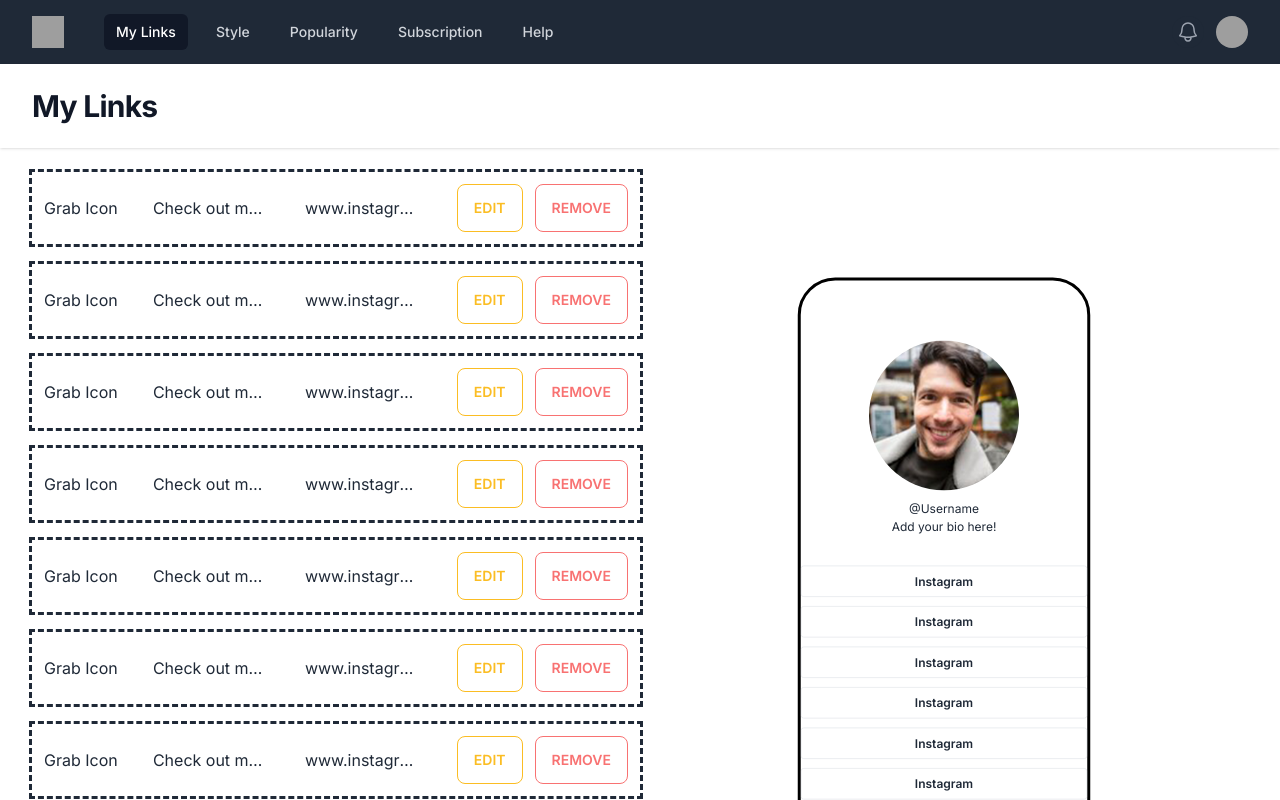
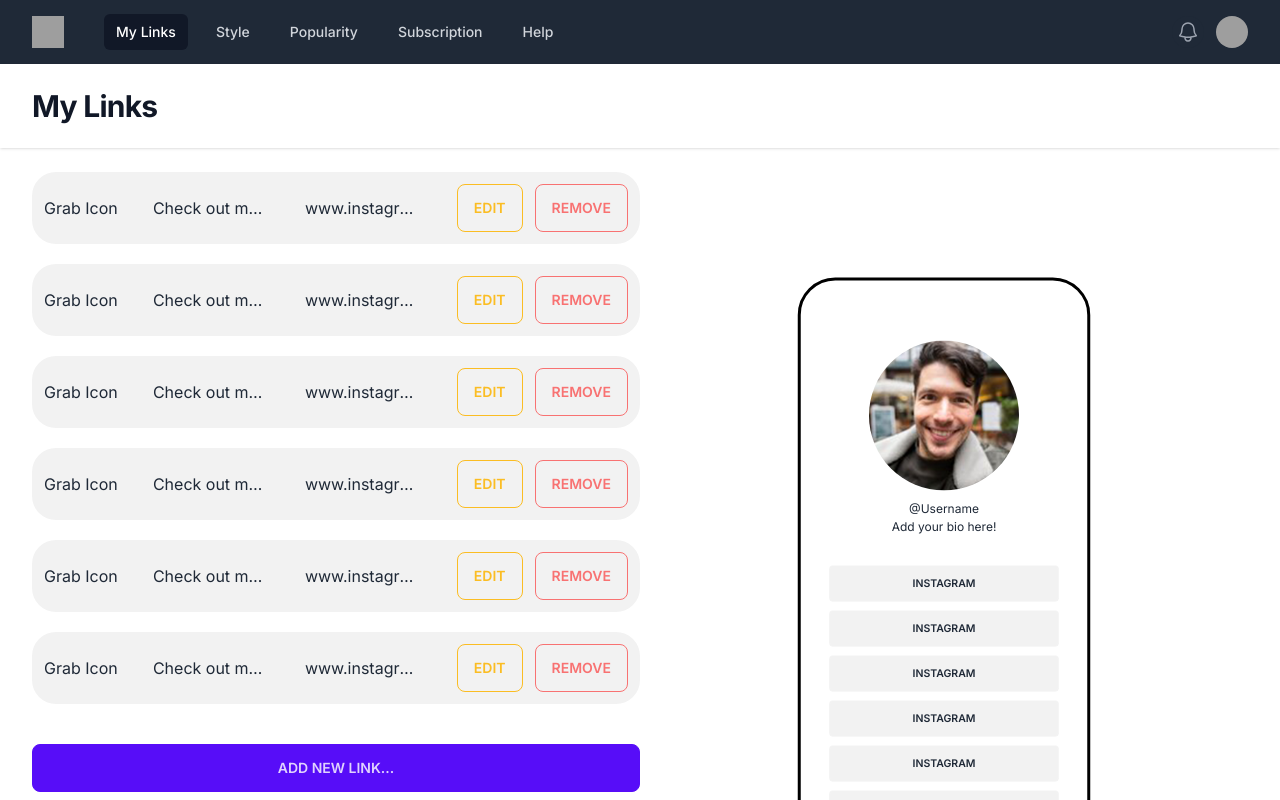
Before and after one commit to ajdemarco95/Q-Link-Me-Frontend, a Next.js app: page /dashboard in a window 1280 px wide. Shown: the top 800 px of the page. Built offline with nearby package versions, Linux system fonts and the light colour scheme; grey boxes are pictures that could not be loaded.

Commit message:
Styled links

```diff
--- a/src/app/dashboard/links-components/LinkCard.js
+++ b/src/app/dashboard/links-components/LinkCard.js
@@ -2,7 +2,7 @@ function LinkCard(props) {
   const { link } = props;
 
   return (
-    <div className=" outline-dashed p-3 mb-5 cursor-grab select-none">
+    <div className="bg-base-200 rounded-3xl p-3 mb-5 cursor-grab select-none">
       <div className="link-content flex justify-between items-center">
         <div className="icon">Grab Icon</div>
         <div className="text whitespace-nowrap overflow-hidden  overflow-ellipsis max-w-[20%] ">
--- a/src/app/dashboard/links-components/LinkContainer.js
+++ b/src/app/dashboard/links-components/LinkContainer.js
@@ -1,41 +1,15 @@
-import { DragDropContext, Droppable, Draggable } from "react-beautiful-dnd";
 import LinkCard from "./LinkCard";
-import { useState } from "react";
 function LinkContainer(props) {
   const { linkArr } = props;
-  const [items, setItems] = useState();
-  const onDragEnd = (test) => {
-    console.log(test);
-  };
+
   return (
     <div className="container">
-      <DragDropContext onDragEnd={onDragEnd}>
-        <Droppable droppableId="droppable">
-          {(provided, snapshot) => (
-            <div {...provided.droppableProps} ref={provided.innerRef}>
-              {linkArr.map((link, index) => (
-                <Draggable
-                  draggableId={link.id.toString()}
-                  index={index}
-                  key={index}
-                >
-                  {(provided, snapshot) => (
-                    <div
-                      ref={provided.innerRef}
-                      {...provided.draggableProps}
-                      {...provided.dragHandleProps}
-                    >
-                      <LinkCard key={index} link={link} />
-                    </div>
-                  )}
-                </Draggable>
-              ))}
-              {provided.placeholder}
-            </div>
-          )}
-        </Droppable>
-      </DragDropContext>
-      <button className="btn btn-block mt-5">Add new link...</button>
+      {linkArr.map((link, index) => (
+        <LinkCard key={index} link={link} />
+      ))}
+      <button className="btn btn-primary btn-block mt-5">
+        Add new link...
+      </button>
     </div>
   );
 }
--- a/src/app/dashboard/page.js
+++ b/src/app/dashboard/page.js
@@ -9,31 +9,6 @@ export default function page() {
       desc: "Check out my Instagram lore",
       url: "www.instagram.com/ajdemarco",
       id: 1,
-    },
-    {
-      desc: "Check out my Instagram lore",
-      url: "www.instagram.com/ajdemarco",
-      id: 2,
-    },
-    {
-      desc: "Check out my Instagram lore",
-      url: "www.instagram.com/ajdemarco",
-      id: 3,
-    },
-    {
-      desc: "Check out my Instagram lore",
-      url: "www.instagram.com/ajdemarco",
-      id: 4,
-    },
-    {
-      desc: "Check out my Instagram lore",
-      url: "www.instagram.com/ajdemarco",
-      id: 5,
-    },
-    {
-      desc: "Check out my Instagram lore",
-      url: "www.instagram.com/ajdemarco",
-      id: 6,
     },
     {
       desc: "Check out my Instagram lore",
--- a/src/app/dashboard/phone-components/PhoneContainer.js
+++ b/src/app/dashboard/phone-components/PhoneContainer.js
@@ -1,7 +1,7 @@
 import RenderPhonePreview from "./RenderPhonePreview";
 function PhoneContainer(props) {
   return (
-    <div className="border-4 rounded-[50px] border-black w-[390px] h-[844px] scale-75 overflow-hidden">
+    <div className="border-4 rounded-[50px] border-black w-[390px] h-[844px] scale-75 overflow-x-hidden overflow-y-scroll">
       <RenderPhonePreview linkArr={props.linkArr} />
     </div>
   );
--- a/src/app/dashboard/phone-components/RenderPhonePreview.js
+++ b/src/app/dashboard/phone-components/RenderPhonePreview.js
@@ -11,13 +11,13 @@ function RenderPhonePreview(props) {
           <h1>@Username</h1>
           <h3>Add your bio here!</h3>
         </div>
-        <div className="flex flex-col place-content-around my-10">
+        <div className="flex flex-col place-content-around my-10 w-full items-center">
           {props.linkArr &&
             props.linkArr.map((item, index) => {
               return (
                 <button
                   key={index}
-                  className="w-full font-semibold py-2 px-4 border rounded hover:bg-slate-500 mb-3"
+                  className="w-4/5 btn font-semibold py-2 px-4 border rounded  mb-3"
                 >
                   <div>Instagram</div>
                 </button>
```
